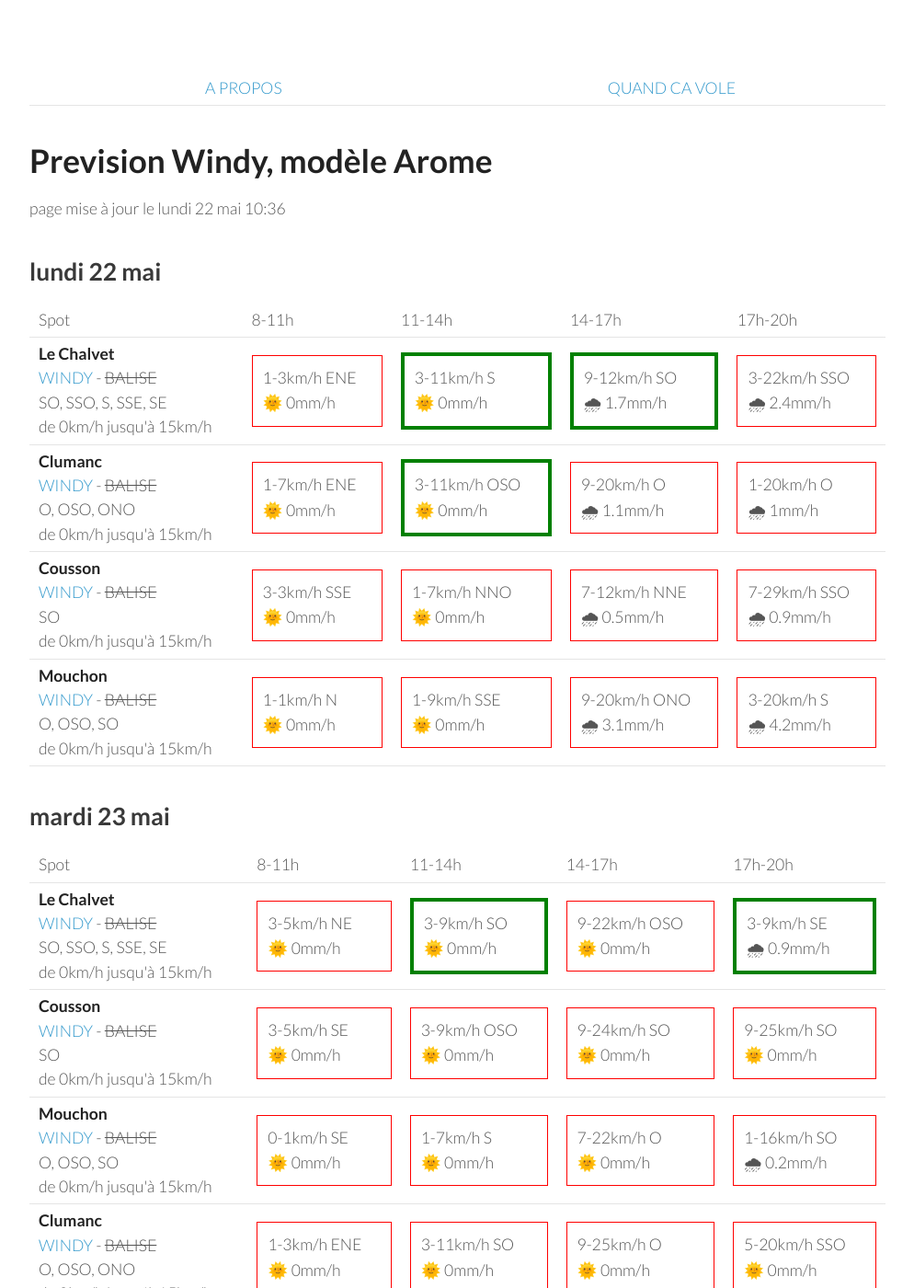
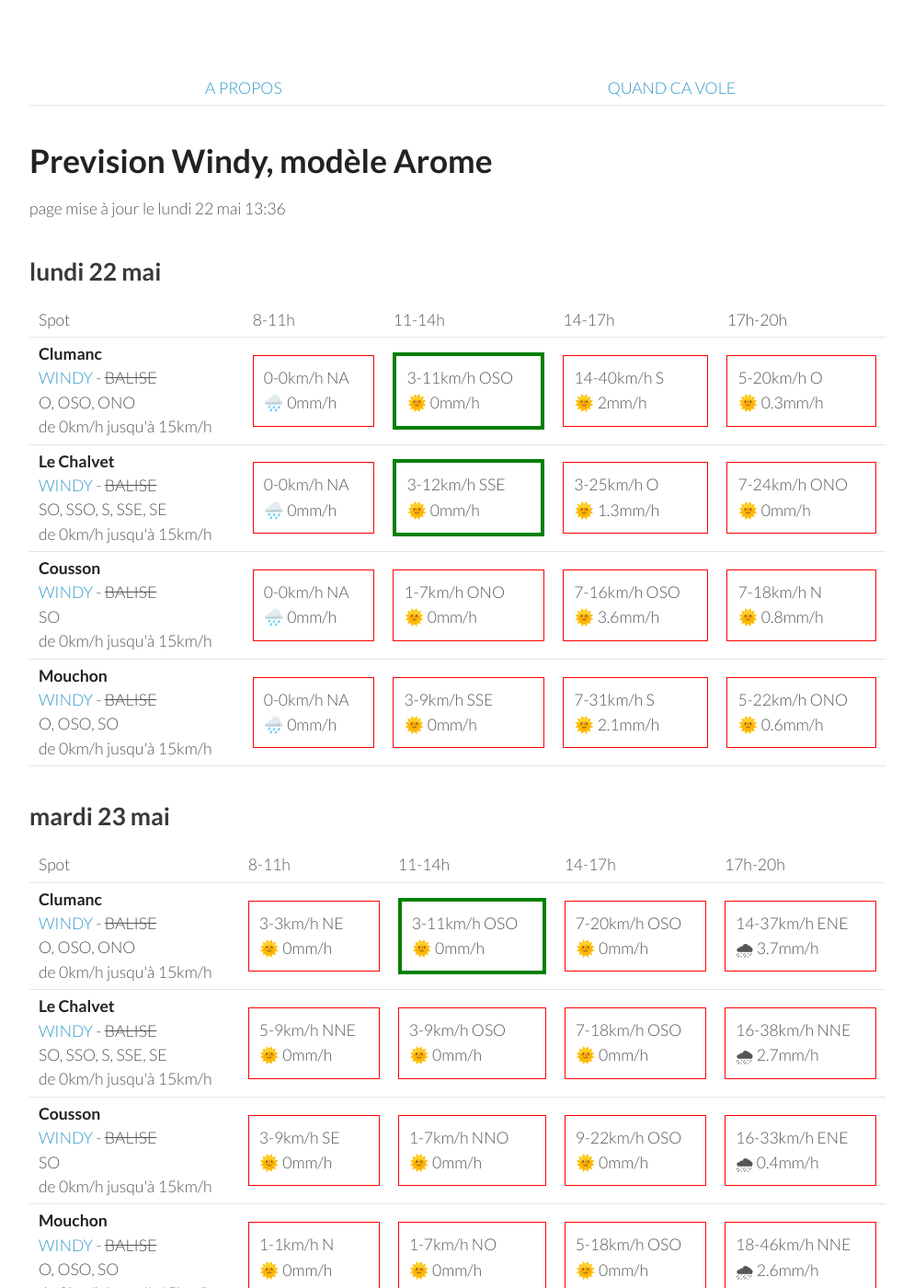
Before and after one commit to parapente-dans-le-nord/parapente-dans-le-nord.github.io, a Jekyll site: the page built from saint_andre.markdown, in a window 1280 px wide and 1400 px high. Shown: the whole window at 92% size, without its empty margins (26-1020 px from the left). Built offline with Jekyll 4.4.1, drawn with Linux system fonts in a browser that asks for light colours.

Commit message:
update index.markdown

```diff
--- a/saint_andre.markdown
+++ b/saint_andre.markdown
@@ -7,7 +7,7 @@ title:  "Tous les spots"
 {: .links}
 
 # Prevision Windy, modèle Arome
-page mise à jour le lundi 22 mai 10:36
+page mise à jour le lundi 22 mai 13:36
 
 ## lundi 22 mai
 
@@ -22,43 +22,39 @@ page mise à jour le lundi 22 mai 10:36
       <td>17h-20h</td>
     </tr>
 <tr>
-        <td><strong>Le Chalvet</strong><br><a href="https://windy.com/43.979/6.480?43.866,6.480,10,m:eSsaglX">WINDY</a> - <span class="no-balise"> BALISE </span><br> <span class="vent-favorable">SO, SSO, S, SSE, SE</span><br><span class="force-vent">de 0km/h jusqu'à 15km/h</span> </td>
+        <td><strong>Clumanc</strong><br><a href="https://windy.com/44.027/6.402?43.914,6.403,10,m:eSxaglP">WINDY</a> - <span class="no-balise"> BALISE </span><br> <span class="vent-favorable">O, OSO, ONO</span><br><span class="force-vent">de 0km/h jusqu'à 15km/h</span> </td>
 
-            <td><div class="not-flyable"><p>1-3km/h ENE</p><p>🌞 0mm/h</p></div></td>
-            <td><div class="flyable"><p>3-11km/h S</p><p>🌞 0mm/h</p></div></td>
-            <td><div class="flyable"><p>9-12km/h SO</p><p>🌧 1.7mm/h</p></div></td>
-            <td><div class="not-flyable"><p>3-22km/h SSO</p><p>🌧 2.4mm/h</p></div></td>
-
+            <td><div class="not-flyable"><p>0-0km/h NA</p><p>🌧️ 0mm/h</p></div></td>
+            <td><div class="flyable"><p>3-11km/h OSO</p><p>🌞 0mm/h</p></div></td>
+            <td><div class="not-flyable"><p>14-40km/h S</p><p>🌞 2mm/h</p></div></td>
+            <td><div class="not-flyable"><p>5-20km/h O</p><p>🌞 0.3mm/h</p></div></td>
 
     </tr>
 <tr>
-        <td><strong>Clumanc</strong><br><a href="https://windy.com/44.027/6.402?43.914,6.403,10,m:eSxaglP">WINDY</a> - <span class="no-balise"> BALISE </span><br> <span class="vent-favorable">O, OSO, ONO</span><br><span class="force-vent">de 0km/h jusqu'à 15km/h</span> </td>
+        <td><strong>Le Chalvet</strong><br><a href="https://windy.com/43.979/6.480?43.866,6.480,10,m:eSsaglX">WINDY</a> - <span class="no-balise"> BALISE </span><br> <span class="vent-favorable">SO, SSO, S, SSE, SE</span><br><span class="force-vent">de 0km/h jusqu'à 15km/h</span> </td>
 
-            <td><div class="not-flyable"><p>1-7km/h ENE</p><p>🌞 0mm/h</p></div></td>
-            <td><div class="flyable"><p>3-11km/h OSO</p><p>🌞 0mm/h</p></div></td>
-            <td><div class="not-flyable"><p>9-20km/h O</p><p>🌧 1.1mm/h</p></div></td>
-            <td><div class="not-flyable"><p>1-20km/h O</p><p>🌧 1mm/h</p></div></td>
-
+            <td><div class="not-flyable"><p>0-0km/h NA</p><p>🌧️ 0mm/h</p></div></td>
+            <td><div class="flyable"><p>3-12km/h SSE</p><p>🌞 0mm/h</p></div></td>
+            <td><div class="not-flyable"><p>3-25km/h O</p><p>🌞 1.3mm/h</p></div></td>
+            <td><div class="not-flyable"><p>7-24km/h ONO</p><p>🌞 0mm/h</p></div></td>
 
     </tr>
 <tr>
         <td><strong>Cousson</strong><br><a href="https://windy.com/44.054/6.240?43.940,6.241,10,m:eSAaglz">WINDY</a> - <span class="no-balise"> BALISE </span><br> <span class="vent-favorable">SO</span><br><span class="force-vent">de 0km/h jusqu'à 15km/h</span> </td>
 
-            <td><div class="not-flyable"><p>3-3km/h SSE</p><p>🌞 0mm/h</p></div></td>
-            <td><div class="not-flyable"><p>1-7km/h NNO</p><p>🌞 0mm/h</p></div></td>
-            <td><div class="not-flyable"><p>7-12km/h NNE</p><p>🌧 0.5mm/h</p></div></td>
-            <td><div class="not-flyable"><p>7-29km/h SSO</p><p>🌧 0.9mm/h</p></div></td>
-
+            <td><div class="not-flyable"><p>0-0km/h NA</p><p>🌧️ 0mm/h</p></div></td>
+            <td><div class="not-flyable"><p>1-7km/h ONO</p><p>🌞 0mm/h</p></div></td>
+            <td><div class="not-flyable"><p>7-16km/h OSO</p><p>🌞 3.6mm/h</p></div></td>
+            <td><div class="not-flyable"><p>7-18km/h N</p><p>🌞 0.8mm/h</p></div></td>
 
     </tr>
 <tr>
         <td><strong>Mouchon</strong><br><a href="https://windy.com/43.992/6.424?43.878,6.425,10,m:eSuaglR">WINDY</a> - <span class="no-balise"> BALISE </span><br> <span class="vent-favorable">O, OSO, SO</span><br><span class="force-vent">de 0km/h jusqu'à 15km/h</span> </td>
 
-            <td><div class="not-flyable"><p>1-1km/h N</p><p>🌞 0mm/h</p></div></td>
-            <td><div class="not-flyable"><p>1-9km/h SSE</p><p>🌞 0mm/h</p></div></td>
-            <td><div class="not-flyable"><p>9-20km/h ONO</p><p>🌧 3.1mm/h</p></div></td>
-            <td><div class="not-flyable"><p>3-20km/h S</p><p>🌧 4.2mm/h</p></div></td>
-
+            <td><div class="not-flyable"><p>0-0km/h NA</p><p>🌧️ 0mm/h</p></div></td>
+            <td><div class="not-flyable"><p>3-9km/h SSE</p><p>🌞 0mm/h</p></div></td>
+            <td><div class="not-flyable"><p>7-31km/h S</p><p>🌞 2.1mm/h</p></div></td>
+            <td><div class="not-flyable"><p>5-22km/h ONO</p><p>🌞 0.6mm/h</p></div></td>
 
     </tr>
 
@@ -78,42 +74,42 @@ page mise à jour le lundi 22 mai 10:36
       <td>17h-20h</td>
     </tr>
 <tr>
+        <td><strong>Clumanc</strong><br><a href="https://windy.com/44.027/6.402?43.914,6.403,10,m:eSxaglP">WINDY</a> - <span class="no-balise"> BALISE </span><br> <span class="vent-favorable">O, OSO, ONO</span><br><span class="force-vent">de 0km/h jusqu'à 15km/h</span> </td>
+
+            <td><div class="not-flyable"><p>3-3km/h NE</p><p>🌞 0mm/h</p></div></td>
+            <td><div class="flyable"><p>3-11km/h OSO</p><p>🌞 0mm/h</p></div></td>
+            <td><div class="not-flyable"><p>7-20km/h OSO</p><p>🌞 0mm/h</p></div></td>
+            <td><div class="not-flyable"><p>14-37km/h ENE</p><p>🌧 3.7mm/h</p></div></td>
+
+
+    </tr>
+<tr>
         <td><strong>Le Chalvet</strong><br><a href="https://windy.com/43.979/6.480?43.866,6.480,10,m:eSsaglX">WINDY</a> - <span class="no-balise"> BALISE </span><br> <span class="vent-favorable">SO, SSO, S, SSE, SE</span><br><span class="force-vent">de 0km/h jusqu'à 15km/h</span> </td>
 
-            <td><div class="not-flyable"><p>3-5km/h NE</p><p>🌞 0mm/h</p></div></td>
-            <td><div class="flyable"><p>3-9km/h SO</p><p>🌞 0mm/h</p></div></td>
-            <td><div class="not-flyable"><p>9-22km/h OSO</p><p>🌞 0mm/h</p></div></td>
-            <td><div class="flyable"><p>3-9km/h SE</p><p>🌧 0.9mm/h</p></div></td>
+            <td><div class="not-flyable"><p>5-9km/h NNE</p><p>🌞 0mm/h</p></div></td>
+            <td><div class="not-flyable"><p>3-9km/h OSO</p><p>🌞 0mm/h</p></div></td>
+            <td><div class="not-flyable"><p>7-18km/h OSO</p><p>🌞 0mm/h</p></div></td>
+            <td><div class="not-flyable"><p>16-38km/h NNE</p><p>🌧 2.7mm/h</p></div></td>
 
 
     </tr>
 <tr>
         <td><strong>Cousson</strong><br><a href="https://windy.com/44.054/6.240?43.940,6.241,10,m:eSAaglz">WINDY</a> - <span class="no-balise"> BALISE </span><br> <span class="vent-favorable">SO</span><br><span class="force-vent">de 0km/h jusqu'à 15km/h</span> </td>
 
-            <td><div class="not-flyable"><p>3-5km/h SE</p><p>🌞 0mm/h</p></div></td>
-            <td><div class="not-flyable"><p>3-9km/h OSO</p><p>🌞 0mm/h</p></div></td>
-            <td><div class="not-flyable"><p>9-24km/h SO</p><p>🌞 0mm/h</p></div></td>
-            <td><div class="not-flyable"><p>9-25km/h SO</p><p>🌞 0mm/h</p></div></td>
+            <td><div class="not-flyable"><p>3-9km/h SE</p><p>🌞 0mm/h</p></div></td>
+            <td><div class="not-flyable"><p>1-7km/h NNO</p><p>🌞 0mm/h</p></div></td>
+            <td><div class="not-flyable"><p>9-22km/h OSO</p><p>🌞 0mm/h</p></div></td>
+            <td><div class="not-flyable"><p>16-33km/h ENE</p><p>🌧 0.4mm/h</p></div></td>
 
 
     </tr>
 <tr>
         <td><strong>Mouchon</strong><br><a href="https://windy.com/43.992/6.424?43.878,6.425,10,m:eSuaglR">WINDY</a> - <span class="no-balise"> BALISE </span><br> <span class="vent-favorable">O, OSO, SO</span><br><span class="force-vent">de 0km/h jusqu'à 15km/h</span> </td>
 
-            <td><div class="not-flyable"><p>0-1km/h SE</p><p>🌞 0mm/h</p></div></td>
-            <td><div class="not-flyable"><p>1-7km/h S</p><p>🌞 0mm/h</p></div></td>
-            <td><div class="not-flyable"><p>7-22km/h O</p><p>🌞 0mm/h</p></div></td>
-            <td><div class="not-flyable"><p>1-16km/h SO</p><p>🌧 0.2mm/h</p></div></td>
-
-
-    </tr>
-<tr>
-        <td><strong>Clumanc</strong><br><a href="https://windy.com/44.027/6.402?43.914,6.403,10,m:eSxaglP">WINDY</a> - <span class="no-balise"> BALISE </span><br> <span class="vent-favorable">O, OSO, ONO</span><br><span class="force-vent">de 0km/h jusqu'à 15km/h</span> </td>
-
-            <td><div class="not-flyable"><p>1-3km/h ENE</p><p>🌞 0mm/h</p></div></td>
-            <td><div class="not-flyable"><p>3-11km/h SO</p><p>🌞 0mm/h</p></div></td>
-            <td><div class="not-flyable"><p>9-25km/h O</p><p>🌞 0mm/h</p></div></td>
-            <td><div class="not-flyable"><p>5-20km/h SSO</p><p>🌞 0mm/h</p></div></td>
+            <td><div class="not-flyable"><p>1-1km/h N</p><p>🌞 0mm/h</p></div></td>
+            <td><div class="not-flyable"><p>1-7km/h NO</p><p>🌞 0mm/h</p></div></td>
+            <td><div class="not-flyable"><p>5-18km/h OSO</p><p>🌞 0mm/h</p></div></td>
+            <td><div class="not-flyable"><p>18-46km/h NNE</p><p>🌧 2.6mm/h</p></div></td>
 
 
     </tr>
```
